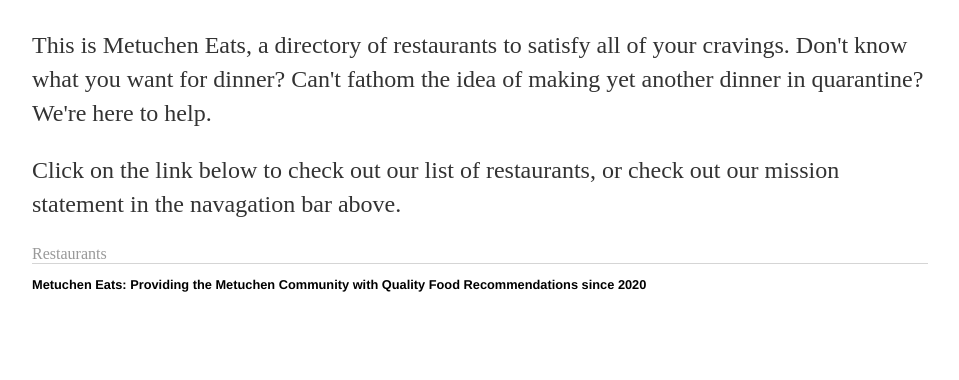
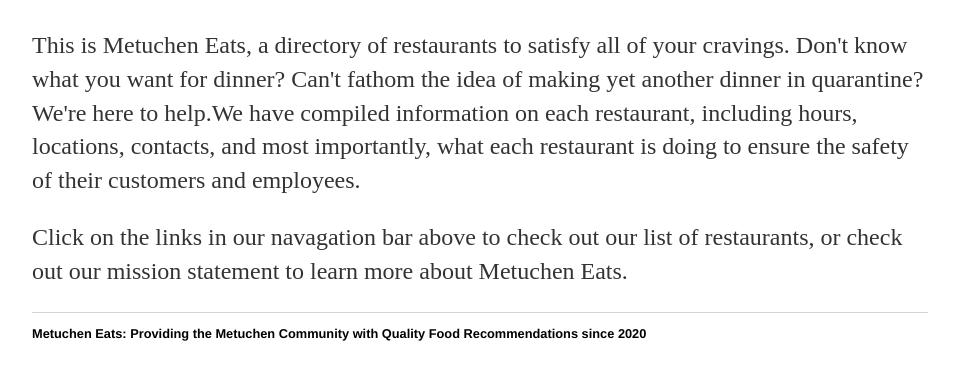
Before and after one commit to paigelarson/metucheneats, a plain HTML site: page index.html in a window 1280 px wide. Shown: the part 168-548 px from the top of the page, without its empty margins (160-1119 px from the left). Drawn offline with Linux system fonts and the light colour scheme.

Commit message:
Update index.html

```diff
--- a/index.html
+++ b/index.html
@@ -17,10 +17,12 @@
     		<div class="blurb">
         		<h1>Metuchen Eats</h1>
 				<p>This is Metuchen Eats, a directory of restaurants to satisfy all of your cravings. Don't know what you want
-				for dinner? Can't fathom the idea of making yet another dinner in quarantine? We're here to help.</p>
-				<p>Click on the link below to check out our list of restaurants, or check out our mission statement
-				in the navagation bar above. </p>
-				<a href="/about">Restaurants</a>
+				for dinner? Can't fathom the idea of making yet another dinner in quarantine? We're here to help.We have
+				compiled information on each restaurant, including hours, locations, contacts, and most importantly,
+				what each restaurant is doing to ensure the safety of their customers and employees.</p>
+
+				<p>Click on the links in our navagation bar above to check out our list of restaurants,
+				or check out our mission statement to learn more about Metuchen Eats. </p>
     		</div><!-- /.blurb -->
 		</div><!-- /.container -->
 		<footer>
```
